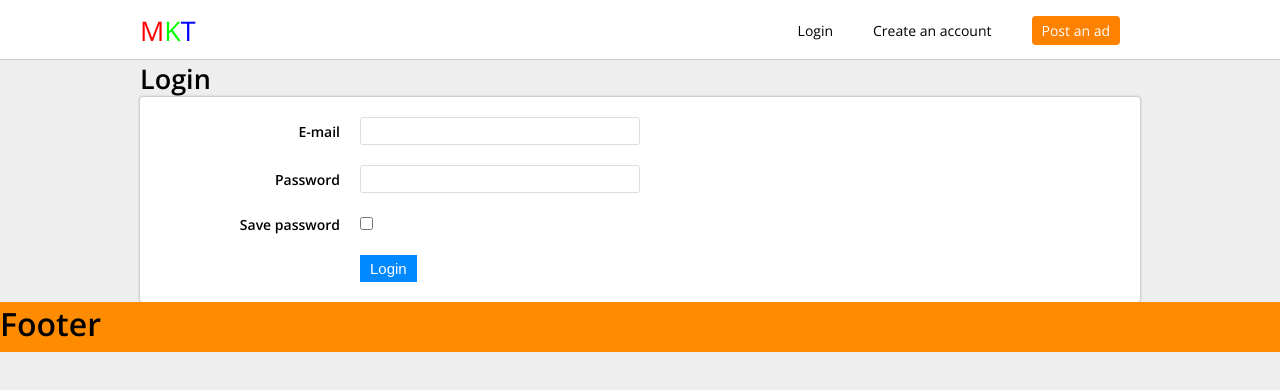
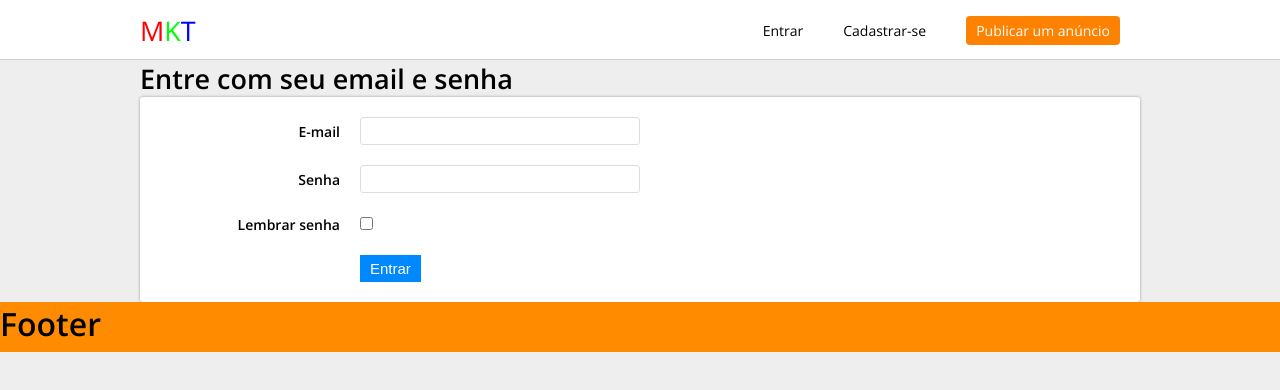
Before and after one commit to jonascavalcante/marketplace, a React (Create React App) app: page /signin in a window 1280 px wide. Shown: the top 390 px of the page. Built offline with nearby package versions, Linux system fonts and the light colour scheme.

Commit message:
Colocando textos em português

```diff
--- a/src/components/partials/header/index.js
+++ b/src/components/partials/header/index.js
@@ -29,26 +29,26 @@ const Header = () => {
                         {logged &&
                             <>
                                 <li>
-                                    <Link to="./my-account">My Account</Link>
+                                    <Link to="./my-account">Minha conta</Link>
                                 </li>
                                 <li>
-                                    <button onClick={handleLogout}>Logout</button>
+                                    <button onClick={handleLogout}>Sair</button>
                                 </li>
                                 <li>
-                                    <Link to="./post-an-ad" className="button">Post an ad</Link>
+                                    <Link to="./post-an-ad" className="button">Publicar um anúncio</Link>
                                 </li>
                             </>
                         }
                         {!logged &&
                             <>
                                 <li>
-                                    <Link to="./signin">Login</Link>
+                                    <Link to="./signin">Entrar</Link>
                                 </li>
                                 <li>
-                                    <Link to="./signup">Create an account</Link>
+                                    <Link to="./signup">Cadastrar-se</Link>
                                 </li>
                                 <li>
-                                    <Link to="./signin" className="button">Post an ad</Link>
+                                    <Link to="./signin" className="button">Publicar um anúncio</Link>
                                 </li>
                             </>
                         }
--- a/src/pages/about/index.js
+++ b/src/pages/about/index.js
@@ -3,7 +3,7 @@ import React from 'react';
 const About = () => {
     return (
         <>
-            <h1>About</h1>
+            <h1>Sobre</h1>
         </>
     );
 }
--- a/src/pages/home/index.js
+++ b/src/pages/home/index.js
@@ -49,13 +49,13 @@ const Signin = () => {
 
                     <div className="searchBox">
                         <form method="GET" action="/ads">
-                            <input type="text" name="q" placeholder="What do you need?" />
+                            <input type="text" name="q" placeholder="Digite aqui o que você procura" />
                             <select name="state">
                                 {stateList.map((i, k) =>
                                     <option key={k} value={i.name}>{i.name}</option>
                                 )}
                             </select>
-                            <button>Search</button>
+                            <button>Pesquisar</button>
                         </form>
                     </div>
 
--- a/src/pages/notFound/index.js
+++ b/src/pages/notFound/index.js
@@ -6,7 +6,7 @@ const NotFound = () => {
     return (
         <>
             <h1>Ops!</h1>
-            <Link to="/">Go to the homepage</Link>
+            <Link to="/">Ir para página inicial</Link>
         </>
     );
 }
--- a/src/pages/signin/index.js
+++ b/src/pages/signin/index.js
@@ -35,7 +35,7 @@ const Signin = () => {
 
     return (
         <PageContainer>
-            <PageTitle>Login</PageTitle>
+            <PageTitle>Entre com seu email e senha</PageTitle>
             <PageArea>
 
                 {error &&
@@ -56,7 +56,7 @@ const Signin = () => {
                         </div>
                     </label>
                     <label className="area">
-                        <div className="area--title">Password</div>
+                        <div className="area--title">Senha</div>
                         <div className="area--input">
                             <input
                                 disabled={disabled}
@@ -68,7 +68,7 @@ const Signin = () => {
                         </div>
                     </label>
                     <label className="area">
-                        <div className="area--title">Save password</div>
+                        <div className="area--title">Lembrar senha</div>
                         <div className="area--input">
                             <input
                                 disabled={disabled}
@@ -81,7 +81,7 @@ const Signin = () => {
                     <label className="area">
                         <div className="area--title"></div>
                         <div className="area--input">
-                            <button disabled={disabled}>Login</button>
+                            <button disabled={disabled}>Entrar</button>
                         </div>
                     </label>
                 </form>
--- a/src/pages/signup/index.js
+++ b/src/pages/signup/index.js
@@ -54,7 +54,7 @@ const Signin = () => {
 
     return (
         <PageContainer>
-            <PageTitle>Sign Up</PageTitle>
+            <PageTitle>Página de Cadastro</PageTitle>
             <PageArea>
 
                 {error &&
@@ -64,7 +64,7 @@ const Signin = () => {
                 <form onSubmit={handleSubmit}>
 
                     <label className="area">
-                        <div className="area--title">Full name</div>
+                        <div className="area--title">Nome completo</div>
                         <div className="area--input">
                             <input
                                 disabled={disabled}
@@ -77,7 +77,7 @@ const Signin = () => {
                     </label>
 
                     <label className="area">
-                        <div className="area--title">State</div>
+                        <div className="area--title">Estado</div>
                         <div className="area--input">
                             <select
                                 value={stateLoc}
@@ -106,7 +106,7 @@ const Signin = () => {
                     </label>
 
                     <label className="area">
-                        <div className="area--title">Password</div>
+                        <div className="area--title">Senha</div>
                         <div className="area--input">
                             <input
                                 disabled={disabled}
@@ -119,7 +119,7 @@ const Signin = () => {
                     </label>
 
                     <label className="area">
-                        <div className="area--title">Confirm password</div>
+                        <div className="area--title">Confirmar senha</div>
                         <div className="area--input">
                             <input
                                 disabled={disabled}
@@ -134,7 +134,7 @@ const Signin = () => {
                     <label className="area">
                         <div className="area--title"></div>
                         <div className="area--input">
-                            <button disabled={disabled}>Register</button>
+                            <button disabled={disabled}>Cadastrar</button>
                         </div>
                     </label>
 
```
